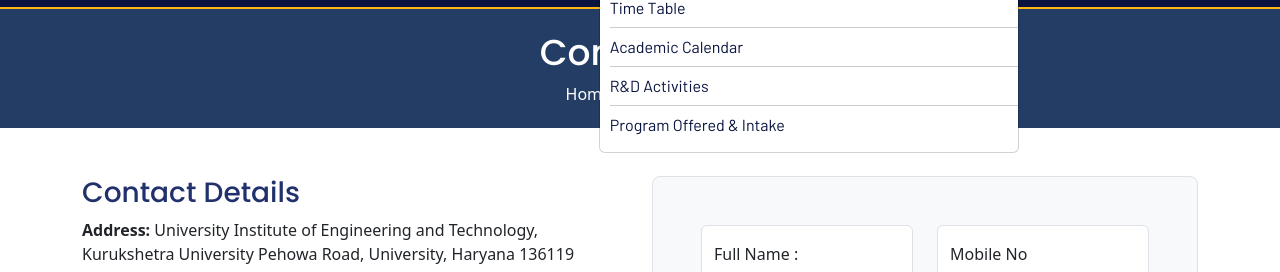
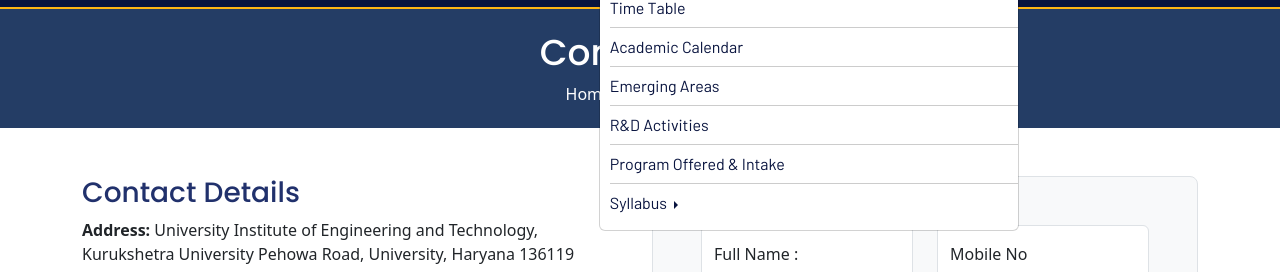
Before and after one commit to Harsh10092000/uiet_kuk, a Next.js app: page /contact-us in a window 1280 px wide. Both pictures are taken after a click on the link "Academic". Shown: the part 306-578 px from the top of the page. Built offline with nearby package versions, Linux system fonts and the light colour scheme.

Commit message:
drop down add
link

```diff
--- a/components/common/header/Header.jsx
+++ b/components/common/header/Header.jsx
@@ -107,9 +107,22 @@
                 <ul className="dropdown-menu" aria-labelledby="dropdownMenuButton1">
 
                   <li><Link href="/time-table">Time Table</Link></li>
-                   <li><Link href="/academic-calendar.pdf">Academic Calendar</Link></li>
-                  <li><Link href="/R&D_activities.jpg">R&D Activities</Link></li>
-                   <li><Link href="/program-offered-intake.pdf">Program Offered & Intake</Link></li>
+                   <li><Link href="/academic-calendar.pdf" target="_blank">Academic Calendar</Link></li>
+                    <li><Link href="/emerging-areas-in-b.tech.pdf" target="_blank">Emerging Areas</Link></li>
+                  <li><Link href="/R&D_activities.jpg" target="_blank">R&D Activities</Link></li>
+                   <li><Link href="/program-offered-intake.pdf" target="_blank">Program Offered & Intake</Link></li>
+                   <li className="dropend"><Link href="#" className="dropdown-toggle" role="button" data-bs-toggle="dropdown" data-bs-auto-close="true" aria-expanded="false">Syllabus </Link>
+                   <ul className="dropdown-menu">
+                       <li><Link href="#">CSE </Link></li>
+                        <li><Link href="#">AIML</Link></li>
+                         <li><Link href="#">ECE</Link></li>
+                         <li><Link href="#">ME</Link></li>
+                        <li><Link href="#">BT</Link></li>
+                         <li><Link href="#">ECO</Link></li>
+                        <li><Link href="#">First Year</Link></li>
+                   </ul>
+
+                   </li>
                   {/* <li><Link href="/online-fee"> Online Fee</Link></li>
                   <li><Link href="/gallery"> Gallery</Link></li> */}
                 </ul>
```
Also changed, not shown: 1 other file (tests, documents, lock files or other folders).
